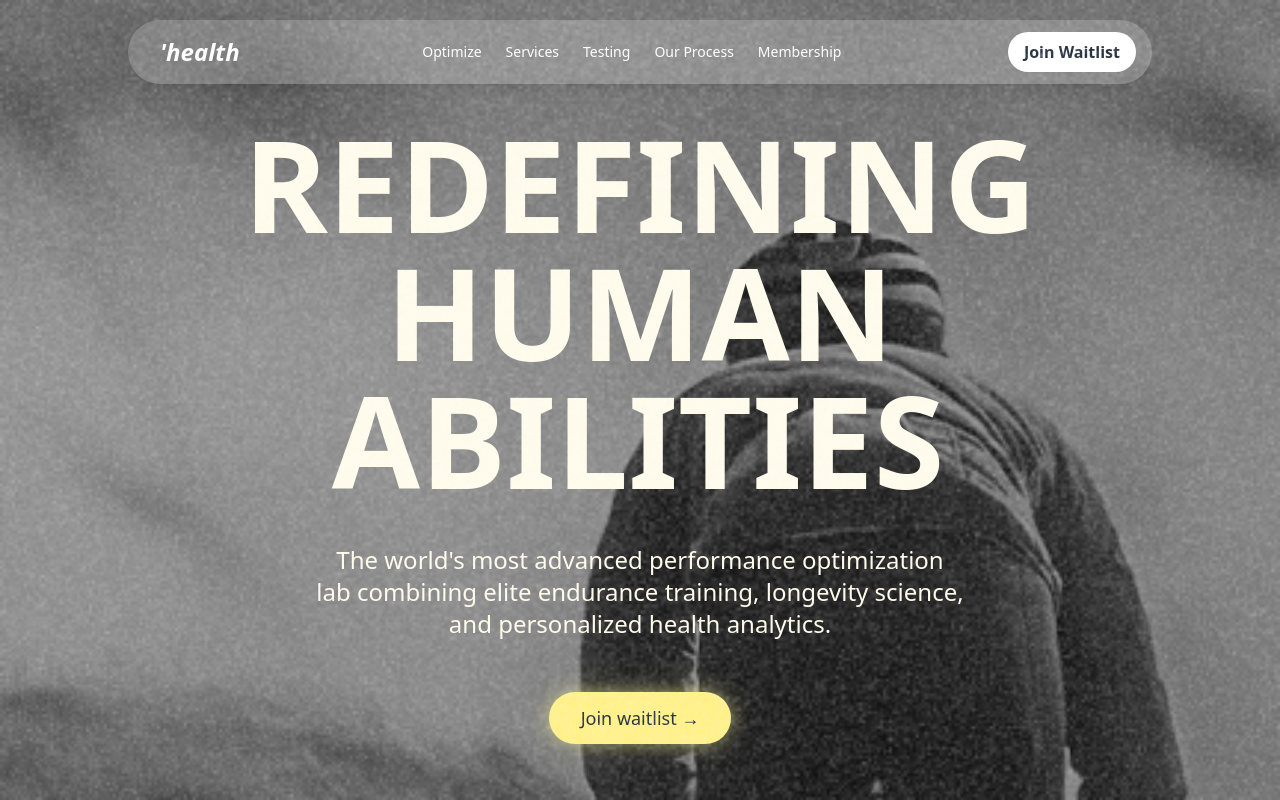
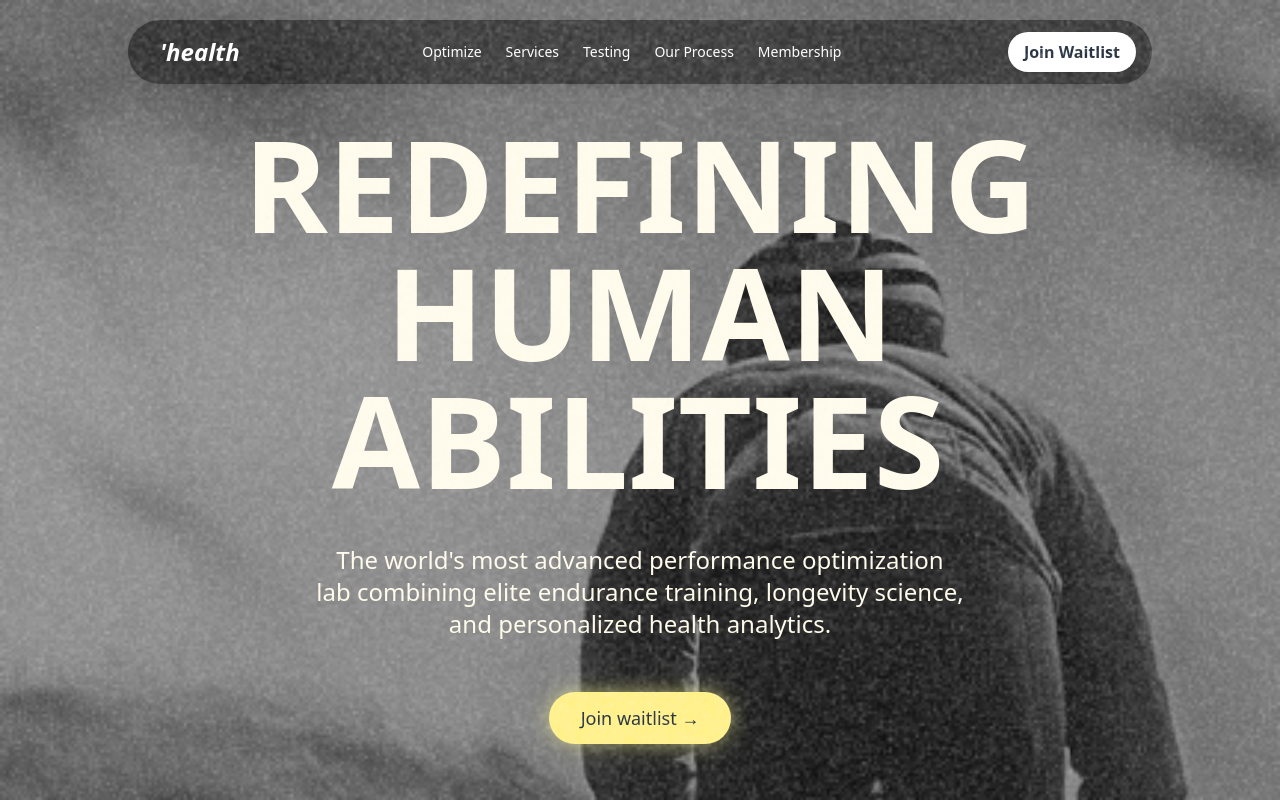
Before and after one commit to prateeksinghdhillon/DivineGymSite, a React (Vite) app: page / in a window 1280 px wide. Shown: the top 800 px of the page. Built offline with nearby package versions, Linux system fonts and the light colour scheme.

Commit message:
navbar changes

```diff
--- a/src/components/Navbar.jsx
+++ b/src/components/Navbar.jsx
@@ -5,11 +5,11 @@ const Navbar = () => {
   const [isOpen, setIsOpen] = useState(false);
 
   return (
-    <nav className="navbar max-w-screen-2xl container mx-auto px-4 md:px-20 h-16 fixed top-0 left-0 right-0 navbar  w-full flex justify-center my-5">
+    <nav className="navbar max-w-screen-2xl container mx-auto px-4 md:px-20 h-16 fixed top-0 left-0 right-0 navbar  w-full flex justify-center my-5 z-999">
       {/* Main Navbar (Hides when menu is open) */}
       {!isOpen && (
         <motion.div
-          className="bg-white/20 backdrop-blur-md text-white rounded-full max-w-screen-lg w-full p-4 flex justify-between items-center shadow-lg transition-opacity duration-500 ease-in-out"
+          className="bg-black/50 backdrop-blur-md text-white rounded-full max-w-screen-lg w-full p-4 flex justify-between items-center shadow-lg transition-opacity duration-500 ease-in-out"
           initial={{ opacity: 1 }}
           animate={{ opacity: isOpen ? 0 : 1 }}
         >
```
